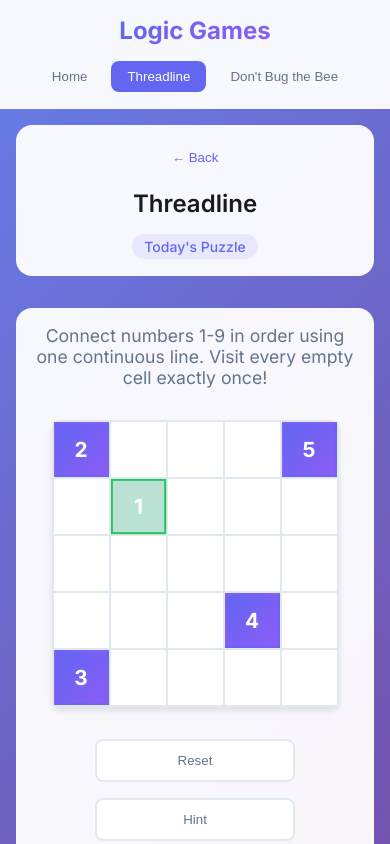
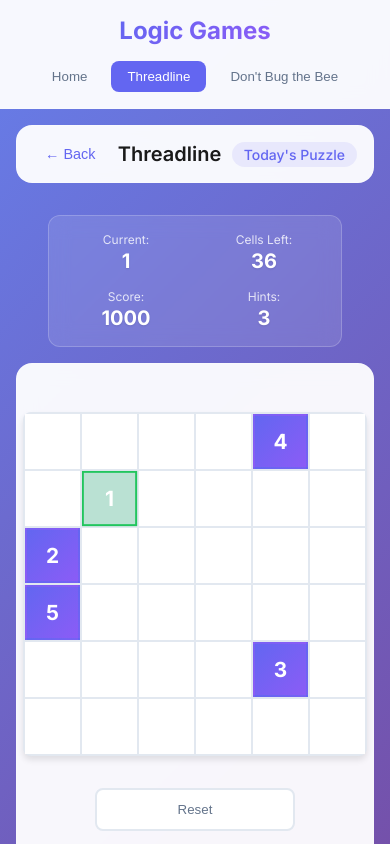
Before and after one commit to irshadpcind/moonlightartspace, a plain HTML site: page index.html in a window 390 px wide. Both pictures are taken after a click on the button "Threadline". Shown: the top 844 px of the page. Drawn offline with Linux system fonts and the light colour scheme.

Commit message:
Add files via upload

```diff
--- a/bee-game.js
+++ b/bee-game.js
@@ -261,11 +261,7 @@ class BeeGame {
         this.gameState = 'showing-bugs';
         this.startTime = Date.now();
 
-        // Update instructions
-        const instructions = document.getElementById('bee-instructions');
-        if (instructions) {
-            instructions.textContent = 'Memorize the bug positions!';
-        }
+        // Bug flash phase started
 
         // Show bugs for the configured time based on current set
         const config = this.levelConfig[this.currentSet - 1];
@@ -275,9 +271,7 @@ class BeeGame {
             this.gameState = 'drawing-path';
             this.renderGrid();
 
-            if (instructions) {
-                instructions.textContent = 'Draw a path from the bee to the flower without hitting bugs!';
-            }
+            // Path drawing phase started
 
             // Update button states
             const startBtn = document.getElementById('bee-start');
@@ -647,11 +641,7 @@ class BeeGame {
         this.renderGrid();
         this.updateStatus();
 
-        // Update instructions
-        const instructions = document.getElementById('bee-instructions');
-        if (instructions) {
-            instructions.textContent = 'Oops! Try again with a new layout. Watch the bugs carefully!';
-        }
+        // Auto-restart after bug hit
 
         // Auto-start the new set after a brief moment
         setTimeout(() => {
@@ -660,10 +650,7 @@ class BeeGame {
     }
 
     gameOver() {
-        const instructions = document.getElementById('bee-instructions');
-        if (instructions) {
-            instructions.textContent = 'Game Over! The bee hit too many bugs.';
-        }
+        // Game over state
 
         setTimeout(() => {
             this.startNewLevel();
@@ -702,10 +689,7 @@ class BeeGame {
         this.updateStatus();
         this.resetControls();
 
-        const instructions = document.getElementById('bee-instructions');
-        if (instructions) {
-            instructions.textContent = 'Watch carefully! Bugs will flash, then guide the bee to the flower safely.';
-        }
+        // New level started
     }
 
     resetControls() {
--- a/index.html
+++ b/index.html
@@ -67,10 +67,27 @@
                 </div>
             </div>
 
+            <!-- Game Stats at Top -->
+            <div class="game-status top-stats">
+                <div class="status-item">
+                    <span class="status-label">Current:</span>
+                    <span id="current-number" class="status-value">1</span>
+                </div>
+                <div class="status-item">
+                    <span class="status-label">Cells Left:</span>
+                    <span id="cells-remaining" class="status-value">0</span>
+                </div>
+                <div class="status-item">
+                    <span class="status-label">Score:</span>
+                    <span id="threadline-score" class="status-value">0</span>
+                </div>
+                <div class="status-item">
+                    <span class="status-label">Hints:</span>
+                    <span id="threadline-hints" class="status-value">3</span>
+                </div>
+            </div>
+
             <div class="game-content">
-                <div class="game-instructions">
-                    <p>Connect numbers 1-9 in order using one continuous line. Visit every empty cell exactly once!</p>
-                </div>
 
                 <div class="threadline-container">
                     <div id="threadline-grid" class="threadline-grid">
@@ -78,39 +95,21 @@
                     </div>
                 </div>
 
-        <div class="game-controls">
-            <button id="threadline-reset" class="control-btn">Reset</button>
-            <button id="threadline-hint" class="control-btn">Hint</button>
-            <button id="threadline-new" class="control-btn primary">New Puzzle</button>
-        </div>
+                <!-- Horizontal Control Buttons -->
+                <div class="game-controls horizontal-controls">
+                    <button id="threadline-reset" class="control-btn">Reset</button>
+                    <button id="threadline-hint" class="control-btn">Hint</button>
+                    <button id="threadline-new" class="control-btn primary">New Puzzle</button>
+                </div>
 
-                <div class="difficulty-selector">
-                    <label for="difficulty-select">Difficulty:</label>
+                <!-- Hidden difficulty selector - will be randomized -->
+                <div class="difficulty-selector" style="display: none;">
                     <select id="difficulty-select" class="difficulty-select">
                         <option value="easy">Easy (2 walls)</option>
                         <option value="medium" selected>Medium (3 walls)</option>
                         <option value="hard">Hard (4 walls)</option>
                         <option value="expert">Expert (5 walls)</option>
                     </select>
-                </div>
-
-                <div class="game-status">
-                    <div class="status-item">
-                        <span class="status-label">Current:</span>
-                        <span id="current-number" class="status-value">1</span>
-                    </div>
-                    <div class="status-item">
-                        <span class="status-label">Cells Left:</span>
-                        <span id="cells-remaining" class="status-value">0</span>
-                    </div>
-                    <div class="status-item">
-                        <span class="status-label">Score:</span>
-                        <span id="threadline-score" class="status-value">0</span>
-                    </div>
-                    <div class="status-item">
-                        <span class="status-label">Hints:</span>
-                        <span id="threadline-hints" class="status-value">3</span>
-                    </div>
                 </div>
             </div>
         </div>
@@ -126,10 +125,19 @@
                 </div>
             </div>
 
+            <!-- Game Stats at Top -->
+            <div class="game-status top-stats">
+                <div class="status-item">
+                    <span class="status-label">Lives:</span>
+                    <span id="bee-lives" class="status-value">3</span>
+                </div>
+                <div class="status-item">
+                    <span class="status-label">Score:</span>
+                    <span id="bee-score" class="status-value">0</span>
+                </div>
+            </div>
+
             <div class="game-content">
-                <div class="game-instructions">
-                    <p id="bee-instructions">Watch carefully! Bugs will flash, then guide the bee to the flower safely.</p>
-                </div>
 
                 <div class="bee-container">
                     <div id="bee-grid" class="bee-grid">
@@ -137,21 +145,11 @@
                     </div>
                 </div>
 
-                <div class="game-controls">
+                <!-- Horizontal Control Buttons -->
+                <div class="game-controls horizontal-controls">
                     <button id="bee-start" class="control-btn primary">Start Game</button>
                     <button id="bee-reset" class="control-btn">Reset Path</button>
                     <button id="bee-new-level" class="control-btn">New Level</button>
-                </div>
-
-                <div class="game-status">
-                    <div class="status-item">
-                        <span class="status-label">Lives:</span>
-                        <span id="bee-lives" class="status-value">3</span>
-                    </div>
-                    <div class="status-item">
-                        <span class="status-label">Score:</span>
-                        <span id="bee-score" class="status-value">0</span>
-                    </div>
                 </div>
             </div>
         </div>
--- a/styles.css
+++ b/styles.css
@@ -459,6 +459,17 @@ body {
     flex-wrap: wrap;
 }
 
+/* Horizontal Controls Layout */
+.horizontal-controls {
+    flex-direction: row;
+    align-items: center;
+    margin: 1.5rem 0;
+}
+
+.horizontal-controls .control-btn {
+    min-width: 120px;
+}
+
 /* Difficulty Selector */
 .difficulty-selector {
     display: flex;
@@ -534,6 +545,34 @@ body {
     gap: 2rem;
     margin-top: 2rem;
     flex-wrap: wrap;
+}
+
+/* Top Stats Layout */
+.top-stats {
+    background: rgba(255, 255, 255, 0.1);
+    backdrop-filter: blur(10px);
+    border: 1px solid rgba(255, 255, 255, 0.2);
+    border-radius: 12px;
+    padding: 1rem;
+    margin: 1rem 2rem;
+    gap: 1.5rem;
+}
+
+.top-stats .status-item {
+    flex: 1;
+    min-width: 80px;
+}
+
+.top-stats .status-label {
+    font-size: 0.75rem;
+    margin-bottom: 0.125rem;
+    color: rgba(255, 255, 255, 0.8);
+}
+
+.top-stats .status-value {
+    font-size: 1.25rem;
+    color: #ffffff;
+    text-shadow: 0 1px 2px rgba(0, 0, 0, 0.1);
 }
 
 .status-item {
@@ -783,9 +822,31 @@ body {
     }
 
     .game-header {
-        flex-direction: column;
-        gap: 1rem;
+        flex-direction: row;
+        gap: 0.5rem;
+        padding: 0.75rem 1rem;
+        align-items: center;
+        justify-content: space-between;
+        flex-wrap: nowrap;
+    }
+
+    .game-header .back-btn {
+        font-size: 0.9rem;
+        padding: 0.5rem 0.75rem;
+        min-width: auto;
+    }
+
+    .game-header .game-screen-title {
+        font-size: 1.25rem;
+        margin: 0;
+        flex: 1;
         text-align: center;
+    }
+
+    .game-header .game-info {
+        font-size: 0.8rem;
+        text-align: right;
+        white-space: nowrap;
     }
 
     .game-content {
--- a/threadline.js
+++ b/threadline.js
@@ -2,12 +2,10 @@
 class ThreadlineGame {
     constructor() {
         this.grid = [];
-        this.gridSize = 7; // 7x7 grid
         this.numbers = [];
         this.path = [];
         this.pathLines = []; // Store visual path lines
         this.currentNumber = 1;
-        this.maxNumber = 9;
         this.isDrawing = false;
         this.startTime = null;
         this.moves = 0;
@@ -18,13 +16,17 @@ class ThreadlineGame {
         this.maxHints = 3;
         this.achievements = [];
 
-        // Difficulty configurations - simplified to 5x5 with 1-5 numbers
+        // Difficulty configurations - 6x6 grid to allow for walls and variety
         this.difficultyConfig = {
-            easy: { gridSize: 5, maxNumber: 5, wallCount: 2, timeBonus: 100 },
-            medium: { gridSize: 5, maxNumber: 5, wallCount: 3, timeBonus: 150 },
-            hard: { gridSize: 5, maxNumber: 5, wallCount: 4, timeBonus: 200 },
-            expert: { gridSize: 5, maxNumber: 5, wallCount: 5, timeBonus: 300 }
+            easy: { gridSize: 6, maxNumber: 5, wallCount: 2, timeBonus: 100 },
+            medium: { gridSize: 6, maxNumber: 5, wallCount: 4, timeBonus: 150 },
+            hard: { gridSize: 6, maxNumber: 5, wallCount: 6, timeBonus: 200 },
+            expert: { gridSize: 6, maxNumber: 5, wallCount: 8, timeBonus: 300 }
         };
+
+        // Set initial grid size from difficulty config
+        this.gridSize = this.difficultyConfig[this.difficulty].gridSize;
+        this.maxNumber = this.difficultyConfig[this.difficulty].maxNumber;
 
         this.init();
     }
@@ -88,15 +90,13 @@ class ThreadlineGame {
     }
 
     generatePuzzle(seed = Date.now()) {
+        // Randomize difficulty for each new puzzle
+        this.randomizeDifficulty();
+
         // Get difficulty configuration
         const config = this.difficultyConfig[this.difficulty];
         this.gridSize = config.gridSize;
         this.maxNumber = config.maxNumber;
-
-        // Generate Hamiltonian path (visits every cell exactly once)
-        console.log(`Generating puzzle with seed: ${seed}, difficulty: ${this.difficulty}`);
-        const hamiltonianPath = this.generateHamiltonianPath(seed);
-        console.log(`Generated path with ${hamiltonianPath.length} cells`);
 
         // Initialize empty grid
         this.grid = Array(this.gridSize).fill().map(() =>
@@ -108,44 +108,19 @@ class ThreadlineGame {
             }))
         );
 
-        // Place exactly 5 numbers (1-5) at strategic positions along the path
-        this.numbers = [];
+        // Use the provided seed for randomization
+        const puzzleSeed = seed;
+        console.log(`Generating puzzle with difficulty: ${this.difficulty}, gridSize: ${this.gridSize}, seed: ${puzzleSeed}`);
 
-        // Calculate positions for numbers 1-5
-        const totalCells = hamiltonianPath.length;
-        const numberPositions = [];
+        // Generate Hamiltonian path
+        const hamiltonianPath = this.generateHamiltonianPath(puzzleSeed);
+        console.log(`Generated Hamiltonian path with ${hamiltonianPath ? hamiltonianPath.length : 0} cells`);
 
-        // Position 1: Start of path
-        numberPositions.push(0);
+        // Place numbers along the path
+        this.placeNumbers(hamiltonianPath, puzzleSeed);
 
-        // Position 2: Around 25% through the path
-        numberPositions.push(Math.floor(totalCells * 0.25));
-
-        // Position 3: Around 50% through the path
-        numberPositions.push(Math.floor(totalCells * 0.5));
-
-        // Position 4: Around 75% through the path
-        numberPositions.push(Math.floor(totalCells * 0.75));
-
-        // Position 5: End of path
-        numberPositions.push(totalCells - 1);
-
-        // Place the numbers
-        for (let i = 0; i < this.maxNumber; i++) {
-            const posIndex = numberPositions[i];
-            const pos = hamiltonianPath[posIndex];
-
-            this.grid[pos.row][pos.col] = {
-                type: 'number',
-                number: i + 1,
-                visited: false,
-                wall: false
-            };
-            this.numbers.push({ number: i + 1, row: pos.row, col: pos.col });
-        }
-
-        // Add walls strategically (not blocking the path)
-        this.addStrategicWalls(seed, hamiltonianPath);
+        // Add strategic walls based on difficulty
+        this.addStrategicWalls(puzzleSeed, hamiltonianPath);
 
         console.log(`Puzzle generated successfully with ${this.numbers.length} numbers and ${this.difficultyConfig[this.difficulty].wallCount} walls`);
 
@@ -157,9 +132,7 @@ class ThreadlineGame {
         this.startTime = Date.now();
         this.moves = 0;
         this.hintsUsed = 0;
-        this.undoStack = [];
-        this.redoStack = [];
-        this.score = 0;
+        this.score = 1000; // Base score
     }
 
     generateHamiltonianPath(seed) {
@@ -258,6 +231,55 @@ class ThreadlineGame {
         return path;
     }
 
+    placeNumbers(hamiltonianPath, seed) {
+        // Clear existing numbers
+        this.numbers = [];
+
+        // Get difficulty configuration
+        const config = this.difficultyConfig[this.difficulty];
+        const totalCells = hamiltonianPath.length;
+
+        // Generate positions for numbers along the path
+        const numberPositions = [];
+
+        // Always place first number at the start
+        numberPositions.push(0);
+
+        // Place remaining numbers at intervals along the path
+        const interval = Math.floor(totalCells / config.maxNumber);
+        for (let i = 1; i < config.maxNumber - 1; i++) {
+            const basePos = i * interval;
+            // Add some randomness to the position
+            const randomOffset = window.logicGamesApp.randomInt(-1, 1, seed + i);
+            const pos = Math.max(1, Math.min(totalCells - 2, basePos + randomOffset));
+            numberPositions.push(pos);
+        }
+
+        // Always place last number at the end
+        numberPositions.push(totalCells - 1);
+
+        // Place the numbers on the grid
+        for (let i = 0; i < config.maxNumber; i++) {
+            const posIndex = numberPositions[i];
+            const pos = hamiltonianPath[posIndex];
+
+            this.grid[pos.row][pos.col] = {
+                type: 'number',
+                number: i + 1,
+                visited: false,
+                wall: false
+            };
+            this.numbers.push({ number: i + 1, row: pos.row, col: pos.col });
+        }
+
+        console.log(`Placed ${this.numbers.length} numbers on the grid`);
+    }
+
+    getSeed() {
+        // Generate a seed based on current date for daily puzzles
+        return window.logicGamesApp ? window.logicGamesApp.getDailyPuzzleSeed() : Date.now();
+    }
+
     addStrategicWalls(seed, hamiltonianPath) {
         const config = this.difficultyConfig[this.difficulty];
         const wallCount = config.wallCount;
@@ -302,17 +324,26 @@ class ThreadlineGame {
 
     renderGrid() {
         const container = document.getElementById('threadline-grid');
-        if (!container) return;
+        if (!container) {
+            console.error('Threadline grid container not found!');
+            return;
+        }
+
+        console.log(`Rendering grid: ${this.gridSize}x${this.gridSize} with ${this.numbers.length} numbers`);
 
         container.innerHTML = '';
         container.style.gridTemplateColumns = `repeat(${this.gridSize}, 1fr)`;
 
+        let cellCount = 0;
         for (let row = 0; row < this.gridSize; row++) {
             for (let col = 0; col < this.gridSize; col++) {
                 const cell = this.createCell(row, col);
                 container.appendChild(cell);
+                cellCount++;
             }
         }
+
+        console.log(`Rendered ${cellCount} cells in ${this.gridSize}x${this.gridSize} grid`);
 
         // Render path lines
         this.renderPathLines();
@@ -778,13 +809,23 @@ class ThreadlineGame {
 
     newPuzzle() {
         try {
+            console.log('=== Starting new puzzle generation ===');
+            console.log('Current solved state:', this.solved);
+
             // Generate a truly random seed for variety
             const seed = Math.floor(Math.random() * 1000000) + Date.now();
             console.log('Generating new puzzle with seed:', seed);
+
             this.generatePuzzle(seed);
+
+            console.log('After generatePuzzle - solved state:', this.solved);
+            console.log('Grid size:', this.gridSize, 'Numbers:', this.numbers.length);
+
             this.renderGrid();
             this.updateStatus();
+
             console.log('New puzzle generated successfully');
+            console.log('=== New puzzle generation complete ===');
         } catch (error) {
             console.error('Error generating new puzzle:', error);
             // Fallback to daily puzzle if random generation fails
@@ -837,6 +878,13 @@ class ThreadlineGame {
 
 
     // Difficulty management
+    randomizeDifficulty() {
+        const difficulties = ['easy', 'medium', 'hard', 'expert'];
+        const randomIndex = Math.floor(Math.random() * difficulties.length);
+        this.difficulty = difficulties[randomIndex];
+        console.log(`Random difficulty selected: ${this.difficulty}`);
+    }
+
     setDifficulty(difficulty) {
         if (this.difficultyConfig[difficulty]) {
             this.difficulty = difficulty;
```
